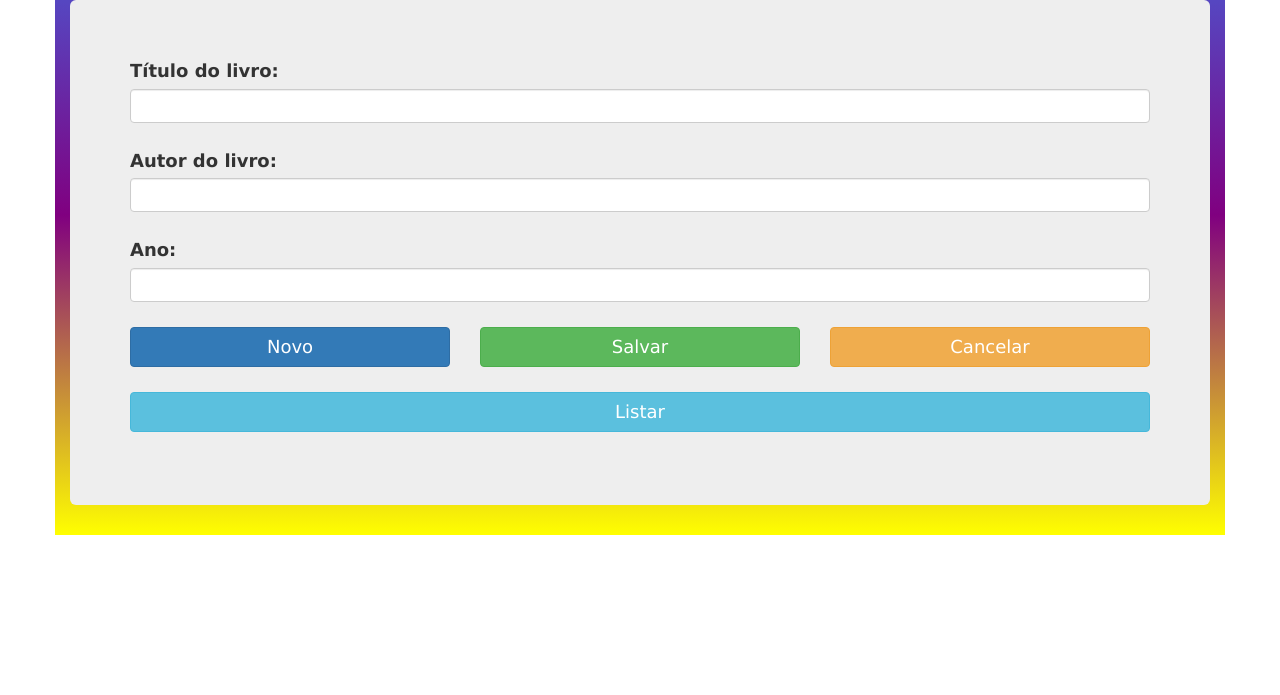
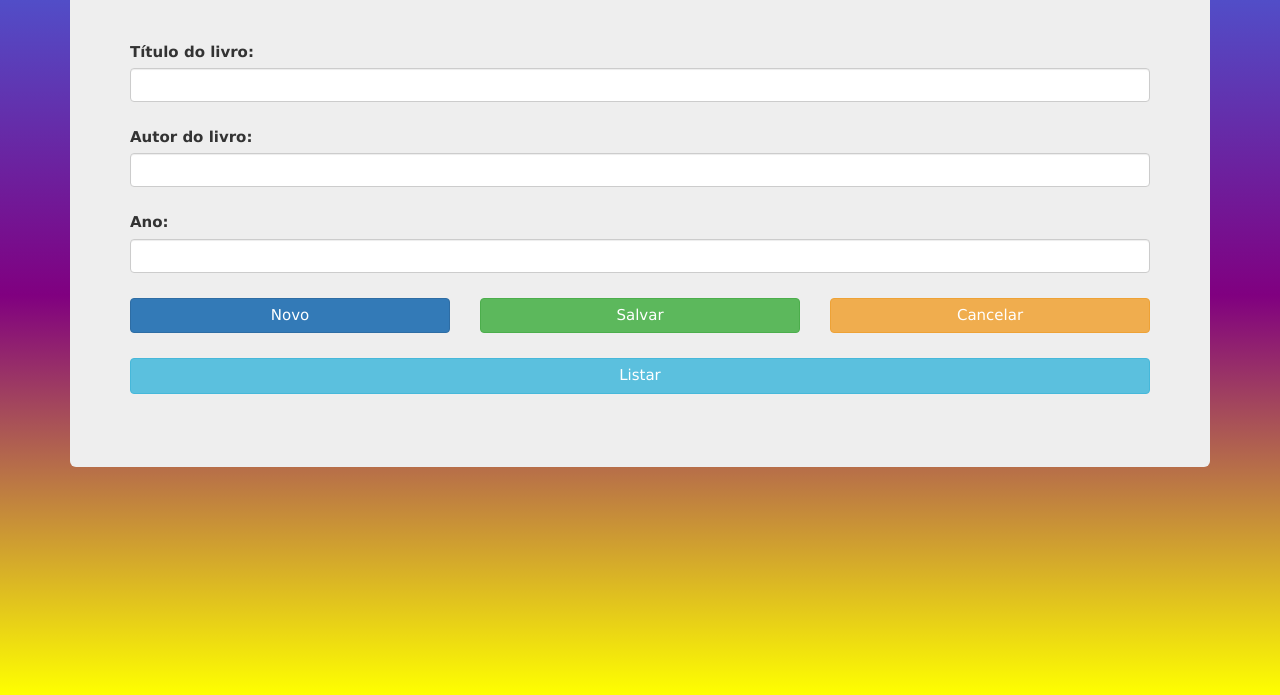
Before and after one commit to anderrf/PrjCadLivros, a website: page www/index.html in a window 1280 px wide. Shown: the part 105-800 px from the top of the page. Drawn offline with Linux system fonts and the light colour scheme.

Commit message:
ajuste do estilo, configuração

```diff
--- a/www/css/style.css
+++ b/www/css/style.css
@@ -1,7 +1,10 @@
 /**/
 
-.container{
+body{
   background: linear-gradient(to bottom, royalblue, purple, yellow);
+  min-height: 100vh;
+  background-repeat: no-repeat;
+  background-attachment: fixed;
 }
 
 .linha{
@@ -17,21 +20,21 @@
 h1{
   font-family: amerika;
   color: white;
-  font-size: 50px;
+  font-size: 35px;
   text-align: center;
 }
 
 label{
   font-family: verdana;
-  font-size: 18px;
+  font-size: 15px;
 }
 
 .btn{
   font-family: verdana;
-  font-size: 18px;
+  font-size: 15px;
 }
 
-input{
+.inp{
   font-family: verdana;
-  font-size: 18px;
+  font-size: 15px;
 }
--- a/www/index.html
+++ b/www/index.html
@@ -30,7 +30,7 @@
         <div class="col-xs-12">
           <div class="form-group">
             <label for="">Título do livro:</label>
-            <input class="form-control" type="text" id="titulo" name="titulo">
+            <input class="form-control inp" type="text" id="titulo" name="titulo">
           </div>
         </div>
       </div>
@@ -39,7 +39,7 @@
         <div class="col-xs-12">
           <div class="form-group">
             <label for="">Autor do livro:</label>
-            <input class="form-control" type="text" id="autor" name="autor">
+            <input class="form-control inp" type="text" id="autor" name="autor">
           </div>
         </div>
       </div>
@@ -48,7 +48,7 @@
         <div class="col-xs-12">
           <div class="form-group">
             <label for="">Ano:</label>
-            <input class="form-control" type="number" id="ano" name="ano" max="2019" min="1900">
+            <input class="form-control inp" type="number" id="ano" name="ano" max="2019" min="1900">
           </div>
         </div>
       </div>
```
Also changed, not shown: config.xml (+11 -13 lines), www/manifest.json (added), 6 other files.
